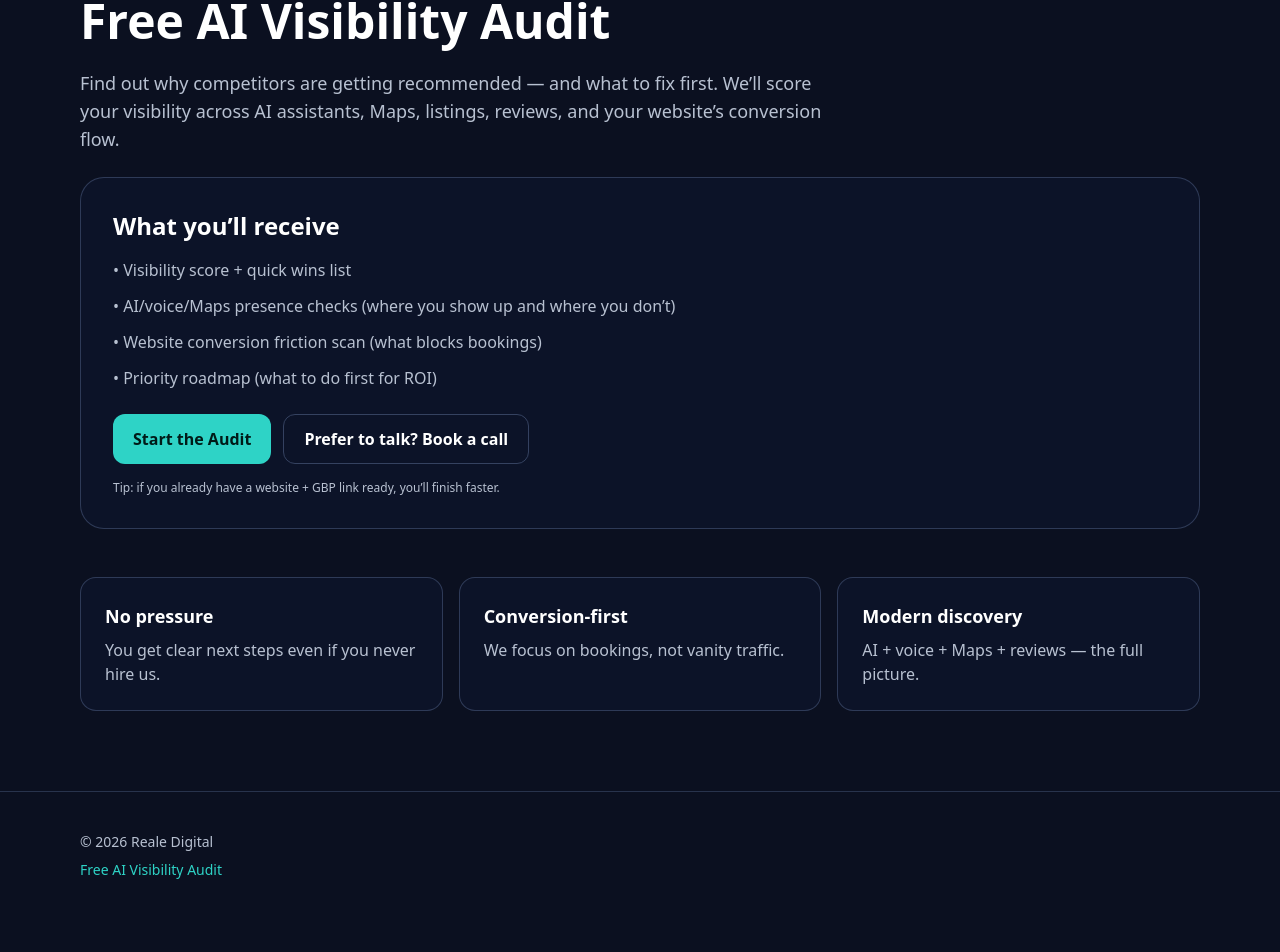
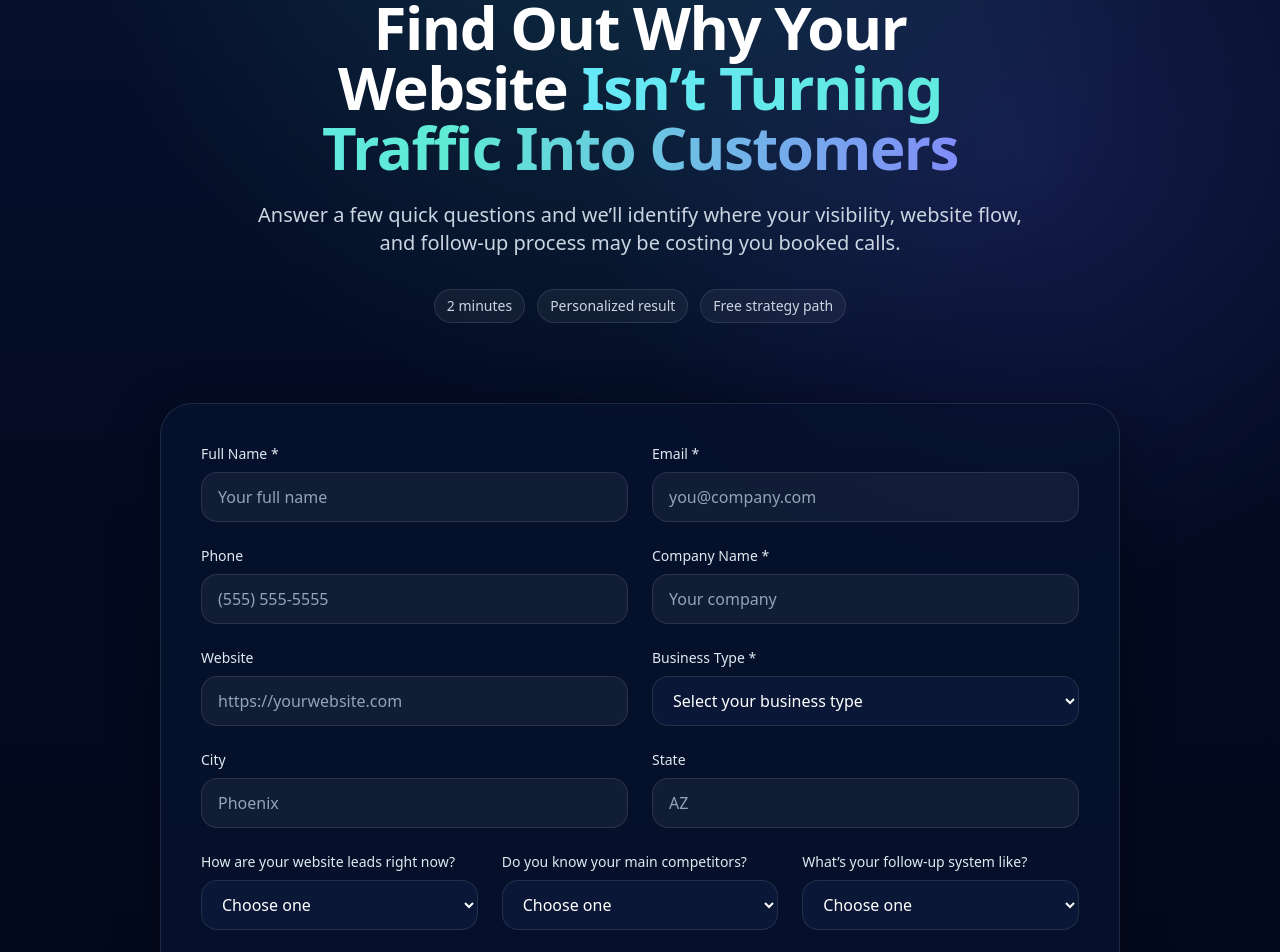
Before and after one commit to realedigitalventures-agency/reale-digital-revenue, a Next.js app: page /free-ai-visibility-audit in a window 1280 px wide. Shown: the part 214-1166 px from the top of the page. Before the commit the page ends 1134 px from the top, so only its background shows below. Built offline with nearby package versions, Linux system fonts and the light colour scheme.

Commit message:
Update page.tsx

```diff
--- a/app/free-ai-visibility-audit/page.tsx
+++ b/app/free-ai-visibility-audit/page.tsx
@@ -1,56 +1,318 @@
-// app/free-ai-visibility-audit/page.tsx
-import { Container, Badge, Button } from "@/components/ui";
+"use client";
 
-export default function FreeAuditPage() {
+import { useState } from "react";
+import { useRouter } from "next/navigation";
+
+const businessTypes = [
+  "Roofing",
+  "Fence Company",
+  "HVAC",
+  "Pest Control",
+  "Landscaping",
+  "Auto Detailing",
+  "Chiropractor",
+  "Med Spa",
+  "Hair Salon",
+  "Nail Salon",
+  "Dental",
+  "Legal",
+  "Other Local Service"
+];
+
+const websiteLeadOptions = [
+  "No website leads",
+  "Gets some leads but inconsistent",
+  "Gets traffic but poor conversion",
+  "Already gets leads consistently"
+];
+
+const competitorOptions = [
+  "Knows top competitors",
+  "Somewhat knows competitors",
+  "Does not know competitors"
+];
+
+const automationOptions = [
+  "No automation",
+  "Partial automation",
+  "Full automation"
+];
+
+export default function AIVisibilityAuditPage() {
+  const router = useRouter();
+  const [loading, setLoading] = useState(false);
+  const [error, setError] = useState("");
+
+  async function handleSubmit(formData: FormData) {
+    setLoading(true);
+    setError("");
+
+    const payload = {
+      fullName: String(formData.get("fullName") || ""),
+      email: String(formData.get("email") || ""),
+      phone: String(formData.get("phone") || ""),
+      companyName: String(formData.get("companyName") || ""),
+      website: String(formData.get("website") || ""),
+      businessType: String(formData.get("businessType") || ""),
+      city: String(formData.get("city") || ""),
+      state: String(formData.get("state") || ""),
+      websiteLeadsStatus: String(formData.get("websiteLeadsStatus") || ""),
+      competitorAwareness: String(formData.get("competitorAwareness") || ""),
+      followUpAutomationStatus: String(formData.get("followUpAutomationStatus") || ""),
+      biggestProblem: String(formData.get("biggestProblem") || ""),
+      sourcePage: "/ai-visibility-audit"
+    };
+
+    try {
+      const res = await fetch("/api/audit", {
+        method: "POST",
+        headers: {
+          "Content-Type": "application/json"
+        },
+        body: JSON.stringify(payload)
+      });
+
+      const data = await res.json();
+
+      if (!res.ok) {
+        throw new Error(data?.error || "Failed to submit audit.");
+      }
+
+      router.push(data.redirectUrl);
+    } catch (err) {
+      setError(err instanceof Error ? err.message : "Something went wrong.");
+    } finally {
+      setLoading(false);
+    }
+  }
+
   return (
-    <main className="py-14 md:py-20">
-      <Container>
-        <div className="flex flex-col gap-6">
-          <Badge>Free Audit</Badge>
-          <h1 className="text-4xl md:text-5xl font-bold">Free AI Visibility Audit</h1>
-          <p className="text-muted text-lg max-w-3xl">
-            Find out why competitors are getting recommended — and what to fix first.
-            We’ll score your visibility across AI assistants, Maps, listings, reviews, and your website’s conversion flow.
+    <main className="relative overflow-hidden bg-[#030b22] text-white">
+      <div className="absolute inset-0 bg-[radial-gradient(circle_at_top,_rgba(64,224,208,0.14),_transparent_35%),radial-gradient(circle_at_80%_20%,_rgba(98,92,255,0.16),_transparent_28%),linear-gradient(to_bottom,_#07112e,_#030b22_45%,_#020817)]" />
+
+      <section className="relative mx-auto max-w-6xl px-4 pb-14 pt-14 sm:px-6 lg:px-8 lg:pb-20 lg:pt-20">
+        <div className="mx-auto max-w-4xl text-center">
+          <div className="mb-5 inline-flex items-center rounded-full border border-white/10 bg-white/5 px-4 py-1.5 text-xs font-medium tracking-wide text-cyan-200 backdrop-blur">
+            FREE AI VISIBILITY AUDIT
+          </div>
+
+          <h1 className="text-balance text-4xl font-extrabold leading-tight tracking-tight text-white sm:text-5xl lg:text-6xl">
+            Find Out Why Your Website
+            <span className="bg-gradient-to-r from-cyan-300 via-teal-300 to-indigo-400 bg-clip-text text-transparent">
+              {" "}
+              Isn’t Turning Traffic Into Customers
+            </span>
+          </h1>
+
+          <p className="mx-auto mt-6 max-w-3xl text-lg leading-8 text-slate-300 sm:text-xl">
+            Answer a few quick questions and we’ll identify where your
+            visibility, website flow, and follow-up process may be costing you
+            booked calls.
           </p>
 
-          <div className="rounded-3xl border border-border/60 bg-panel/40 p-6 md:p-8">
-            <h2 className="text-2xl font-bold">What you’ll receive</h2>
-            <ul className="mt-4 space-y-3 text-muted">
-              <li>• Visibility score + quick wins list</li>
-              <li>• AI/voice/Maps presence checks (where you show up and where you don’t)</li>
-              <li>• Website conversion friction scan (what blocks bookings)</li>
-              <li>• Priority roadmap (what to do first for ROI)</li>
-            </ul>
+          <div className="mt-8 flex flex-wrap items-center justify-center gap-3 text-sm text-slate-300">
+            <span className="rounded-full border border-white/10 bg-white/5 px-3 py-1.5">
+              2 minutes
+            </span>
+            <span className="rounded-full border border-white/10 bg-white/5 px-3 py-1.5">
+              Personalized result
+            </span>
+            <span className="rounded-full border border-white/10 bg-white/5 px-3 py-1.5">
+              Free strategy path
+            </span>
+          </div>
+        </div>
+      </section>
 
-            <div className="mt-6 flex flex-col sm:flex-row gap-3">
-              {/* Replace this with your Tally/embedded form route if you have it */}
-              <Button href="/audit-form" variant="primary">
-                Start the Audit
-              </Button>
-              <Button href="/book" variant="secondary">
-                Prefer to talk? Book a call
-              </Button>
+      <section className="relative mx-auto max-w-5xl px-4 pb-20 sm:px-6 lg:px-8">
+        <div className="rounded-[32px] border border-white/10 bg-[#07122f]/80 p-6 shadow-[0_12px_50px_rgba(0,0,0,0.35)] sm:p-8 lg:p-10">
+          <form
+            action={handleSubmit}
+            className="grid gap-6"
+          >
+            <div className="grid gap-6 md:grid-cols-2">
+              <Field label="Full Name *">
+                <input
+                  name="fullName"
+                  required
+                  className="w-full rounded-2xl border border-white/10 bg-white/5 px-4 py-3 text-white outline-none ring-0 placeholder:text-slate-400"
+                  placeholder="Your full name"
+                />
+              </Field>
+
+              <Field label="Email *">
+                <input
+                  name="email"
+                  type="email"
+                  required
+                  className="w-full rounded-2xl border border-white/10 bg-white/5 px-4 py-3 text-white outline-none placeholder:text-slate-400"
+                  placeholder="you@company.com"
+                />
+              </Field>
+
+              <Field label="Phone">
+                <input
+                  name="phone"
+                  className="w-full rounded-2xl border border-white/10 bg-white/5 px-4 py-3 text-white outline-none placeholder:text-slate-400"
+                  placeholder="(555) 555-5555"
+                />
+              </Field>
+
+              <Field label="Company Name *">
+                <input
+                  name="companyName"
+                  required
+                  className="w-full rounded-2xl border border-white/10 bg-white/5 px-4 py-3 text-white outline-none placeholder:text-slate-400"
+                  placeholder="Your company"
+                />
+              </Field>
+
+              <Field label="Website">
+                <input
+                  name="website"
+                  className="w-full rounded-2xl border border-white/10 bg-white/5 px-4 py-3 text-white outline-none placeholder:text-slate-400"
+                  placeholder="https://yourwebsite.com"
+                />
+              </Field>
+
+              <Field label="Business Type *">
+                <select
+                  name="businessType"
+                  required
+                  className="w-full rounded-2xl border border-white/10 bg-[#0b1736] px-4 py-3 text-white outline-none"
+                  defaultValue=""
+                >
+                  <option value="" disabled>
+                    Select your business type
+                  </option>
+                  {businessTypes.map((item) => (
+                    <option key={item} value={item}>
+                      {item}
+                    </option>
+                  ))}
+                </select>
+              </Field>
+
+              <Field label="City">
+                <input
+                  name="city"
+                  className="w-full rounded-2xl border border-white/10 bg-white/5 px-4 py-3 text-white outline-none placeholder:text-slate-400"
+                  placeholder="Phoenix"
+                />
+              </Field>
+
+              <Field label="State">
+                <input
+                  name="state"
+                  className="w-full rounded-2xl border border-white/10 bg-white/5 px-4 py-3 text-white outline-none placeholder:text-slate-400"
+                  placeholder="AZ"
+                />
+              </Field>
             </div>
 
-            <p className="text-xs text-muted mt-4">
-              Tip: if you already have a website + GBP link ready, you’ll finish faster.
-            </p>
-          </div>
+            <div className="grid gap-6 md:grid-cols-3">
+              <Field label="How are your website leads right now?">
+                <select
+                  name="websiteLeadsStatus"
+                  required
+                  className="w-full rounded-2xl border border-white/10 bg-[#0b1736] px-4 py-3 text-white outline-none"
+                  defaultValue=""
+                >
+                  <option value="" disabled>
+                    Choose one
+                  </option>
+                  {websiteLeadOptions.map((item) => (
+                    <option key={item} value={item}>
+                      {item}
+                    </option>
+                  ))}
+                </select>
+              </Field>
 
-          <div className="grid md:grid-cols-3 gap-4 pt-6">
-            {[
-              { t: "No pressure", d: "You get clear next steps even if you never hire us." },
-              { t: "Conversion-first", d: "We focus on bookings, not vanity traffic." },
-              { t: "Modern discovery", d: "AI + voice + Maps + reviews — the full picture." },
-            ].map((x) => (
-              <div key={x.t} className="rounded-2xl border border-border/60 bg-panel/40 p-6">
-                <h3 className="font-semibold text-lg">{x.t}</h3>
-                <p className="text-muted mt-2">{x.d}</p>
+              <Field label="Do you know your main competitors?">
+                <select
+                  name="competitorAwareness"
+                  required
+                  className="w-full rounded-2xl border border-white/10 bg-[#0b1736] px-4 py-3 text-white outline-none"
+                  defaultValue=""
+                >
+                  <option value="" disabled>
+                    Choose one
+                  </option>
+                  {competitorOptions.map((item) => (
+                    <option key={item} value={item}>
+                      {item}
+                    </option>
+                  ))}
+                </select>
+              </Field>
+
+              <Field label="What’s your follow-up system like?">
+                <select
+                  name="followUpAutomationStatus"
+                  required
+                  className="w-full rounded-2xl border border-white/10 bg-[#0b1736] px-4 py-3 text-white outline-none"
+                  defaultValue=""
+                >
+                  <option value="" disabled>
+                    Choose one
+                  </option>
+                  {automationOptions.map((item) => (
+                    <option key={item} value={item}>
+                      {item}
+                    </option>
+                  ))}
+                </select>
+              </Field>
+            </div>
+
+            <Field label="What’s the biggest problem you want to solve right now?">
+              <textarea
+                name="biggestProblem"
+                required
+                rows={5}
+                className="w-full rounded-2xl border border-white/10 bg-white/5 px-4 py-3 text-white outline-none placeholder:text-slate-400"
+                placeholder="Example: We get some traffic, but not enough booked calls. We also don’t have any follow-up automation."
+              />
+            </Field>
+
+            {error ? (
+              <div className="rounded-2xl border border-red-400/20 bg-red-500/10 px-4 py-3 text-sm text-red-200">
+                {error}
               </div>
-            ))}
-          </div>
+            ) : null}
+
+            <div className="flex flex-col items-start gap-4 sm:flex-row sm:items-center">
+              <button
+                type="submit"
+                disabled={loading}
+                className="inline-flex min-h-[54px] items-center justify-center rounded-2xl bg-[#38d6cf] px-7 py-3 text-base font-bold text-[#04111f] shadow-[0_0_40px_rgba(56,214,207,0.22)] transition hover:scale-[1.01] hover:bg-[#4ae2db] disabled:cursor-not-allowed disabled:opacity-70"
+              >
+                {loading ? "Analyzing..." : "See My Audit Result"}
+              </button>
+
+              <p className="text-sm text-slate-400">
+                No obligation. This helps us tailor the most useful next step.
+              </p>
+            </div>
+          </form>
         </div>
-      </Container>
+      </section>
     </main>
   );
 }
+
+function Field({
+  label,
+  children
+}: {
+  label: string;
+  children: React.ReactNode;
+}) {
+  return (
+    <label className="grid gap-2">
+      <span className="text-sm font-medium text-slate-200">{label}</span>
+      {children}
+    </label>
+  );
+}
```
